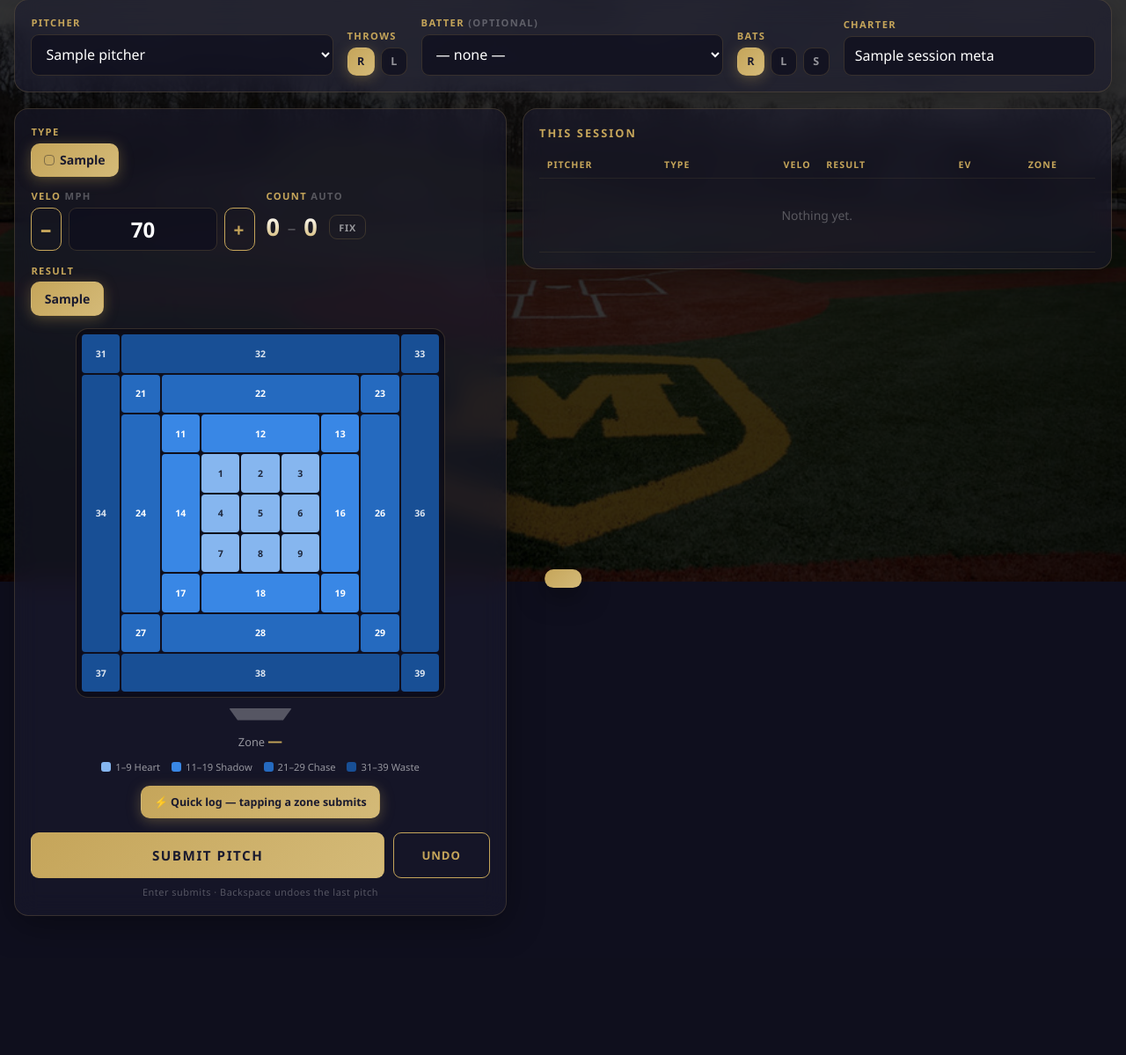
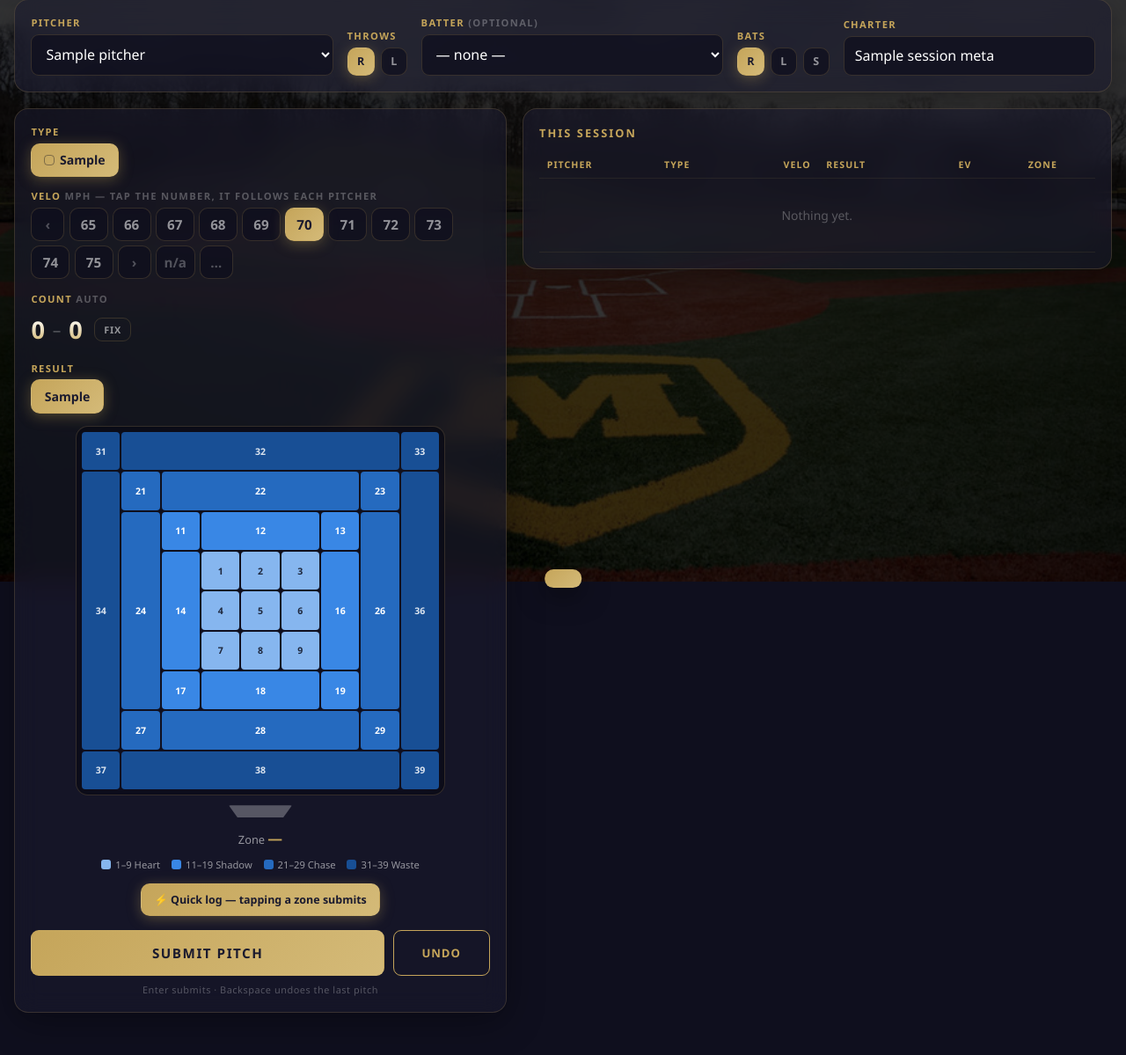
Before and after one commit to IDBach16/moeller-charting, a Flask app: template templates/chart.html in a window 1280 px wide. Shown: the part 139-1338 px from the top of the page at 88% size. Before the commit the page ends 1180 px from the top, so only its background shows below. Run offline with Flask 3, Linux system fonts and the light colour scheme; the visitor is signed in with stand-in values (Sample User, id 1); the template is opened without the code that fills it: most values are stand-ins (such as "Sample title", 1, 10 or a date in 2020); data that the repository does not hold is empty.

Commit message:
Velo becomes one tap: a number strip that follows each pitcher
Student charters were falling behind on velocity -- the stepper meant five taps
when the prefill said 84 and the gun said 79, and typing pops a keyboard.

The strip shows the eleven numbers around the remembered velo for this
pitcher + pitch type, so the gun reading is almost always one visible tap.
It re-centres as the memory updates, arrow chips shift the window by five for
outliers, "n/a" records no reading, and "..." reveals the old stepper for
typing. Manual edits re-centre the strip so the two never disagree.

Co-Authored-By: Claude Fable 5 <noreply@anthropic.com>

```diff
--- a/static/css/app.css
+++ b/static/css/app.css
@@ -155,6 +155,15 @@ button:disabled:hover{background:transparent;color:var(--gold);box-shadow:none}
   color:var(--gold);margin:.2rem 0 .45rem;font-weight:700}
 .count-dash{font-size:1.8rem;color:var(--faint);font-weight:300;padding-bottom:1.4rem}
 
+/* ---------- one-tap velo strip ---------- */
+.velo-strip{display:flex;flex-wrap:wrap;gap:.32rem}
+.velo-strip .vchip{
+  padding:.5rem .55rem;font-size:.95rem;font-weight:800;
+  font-variant-numeric:tabular-nums;min-width:44px;justify-content:center;
+}
+.velo-strip .vaux{color:var(--faint);font-weight:600;min-width:38px}
+.velo-strip .vaux:hover{color:var(--gold)}
+
 /* ---------- velocity stepper ---------- */
 .velo-stepper{display:flex;align-items:stretch;gap:.5rem}
 .velo-stepper button{
--- a/static/js/chart.js
+++ b/static/js/chart.js
@@ -60,7 +60,57 @@ function rememberVelo(pitcherId, type, velo) {
 function prefillVelo() {
   const pid = document.getElementById('pitcher').value;
   const type = chipValue('pitch_type');
-  document.getElementById('velo').value = veloFor(pid, type);
+  const v = veloFor(pid, type);
+  document.getElementById('velo').value = v;
+  stripCenter = v;
+  renderVeloStrip();
+}
+
+/* ---- one-tap velo strip ----
+   Steppers were too slow for student charters: prefill 84, gun says 79, five
+   taps while the next pitch is coming. The strip shows the numbers around the
+   remembered velo so the right one is one tap away, and it re-centres itself
+   as the memory updates. ---- */
+let stripCenter = null;
+
+function renderVeloStrip() {
+  const strip = document.getElementById('veloStrip');
+  if (!strip) return;
+  const input = document.getElementById('velo');
+  const cur = input.value === '' ? null : Number(input.value);
+  if (stripCenter === null) stripCenter = cur ?? 80;
+  stripCenter = Math.max(25, Math.min(105, stripCenter));
+
+  const chips = [{ t: '‹', act: 'left', label: 'show slower' }];
+  for (let v = stripCenter - 5; v <= stripCenter + 5; v++) {
+    chips.push({ t: String(v), act: 'set', v });
+  }
+  chips.push({ t: '›', act: 'right', label: 'show faster' });
+  chips.push({ t: 'n/a', act: 'na', label: 'no gun reading' });
+  chips.push({ t: '…', act: 'manual', label: 'type it' });
+
+  strip.innerHTML = '';
+  chips.forEach(c => {
+    const el = document.createElement('div');
+    el.className = 'chip vchip' + (c.act !== 'set' ? ' vaux' : '');
+    if ((c.act === 'set' && cur === c.v) || (c.act === 'na' && cur === null)) {
+      el.classList.add('on');
+    }
+    el.textContent = c.t;
+    if (c.label) el.title = c.label;
+    el.addEventListener('click', () => {
+      if (c.act === 'set') input.value = c.v;
+      else if (c.act === 'left') stripCenter -= 5;
+      else if (c.act === 'right') stripCenter += 5;
+      else if (c.act === 'na') input.value = '';
+      else if (c.act === 'manual') {
+        const m = document.getElementById('veloManual');
+        m.style.display = m.style.display === 'none' ? '' : 'none';
+      }
+      renderVeloStrip();
+    });
+    strip.appendChild(el);
+  });
 }
 
 /* ---- zone grid ---- */
@@ -361,6 +411,18 @@ document.addEventListener('DOMContentLoaded', () => {
   wireStepper('exit_velo_mph', 'evDown', 'evUp', 20, 130, EV_DEFAULT);
   wireStepper('launch_angle', 'laDown', 'laUp', -90, 90, LA_DEFAULT);
 
+  // Manual edits re-centre the strip so the two stay in step.
+  document.getElementById('velo').addEventListener('input', () => {
+    const v = Number(document.getElementById('velo').value);
+    if (v) stripCenter = v;
+    renderVeloStrip();
+  });
+  ['veloDown', 'veloUp'].forEach(id =>
+    document.getElementById(id).addEventListener('click', () => {
+      stripCenter = Number(document.getElementById('velo').value) || stripCenter;
+      renderVeloStrip();
+    }));
+
   document.getElementById('submitPitch').addEventListener('click', submitPitch);
   document.getElementById('undoPitch').addEventListener('click', undoLast);
 
--- a/templates/chart.html
+++ b/templates/chart.html
@@ -84,15 +84,18 @@
       </div>
     </div>
 
-    <div class="flow-two">
     <div class="field">
-        <label for="velo">Velo <span style="color:var(--faint)">mph</span></label>
-        <div class="velo-stepper">
+      <label for="velo">Velo <span style="color:var(--faint)">mph — tap the number, it follows each pitcher</span></label>
+      <!-- One tap. The strip centres on the remembered velo for this
+           pitcher + pitch type and re-centres itself as pitches are logged. -->
+      <div class="velo-strip" id="veloStrip"></div>
+      <div class="velo-stepper" id="veloManual" style="display:none;margin-top:.5rem">
         <button type="button" id="veloDown" aria-label="minus one">−</button>
         <input type="number" id="velo" inputmode="numeric" min="20" max="110" step="1" value="70"/>
         <button type="button" id="veloUp" aria-label="plus one">+</button>
       </div>
     </div>
+
     <div class="field">
       <label>Count <span style="color:var(--faint)">auto</span></label>
       <div class="count-inline">
@@ -107,7 +110,6 @@
         </div>
         <div class="chips compact" id="strikes">
           {% for n in range(3) %}<div class="chip {{ 'on' if n == 0 }}" data-value="{{ n }}">{{ n }}</div>{% endfor %}
-          </div>
         </div>
       </div>
     </div>
```
Lines whose indentation alone changed are shown as unchanged.
